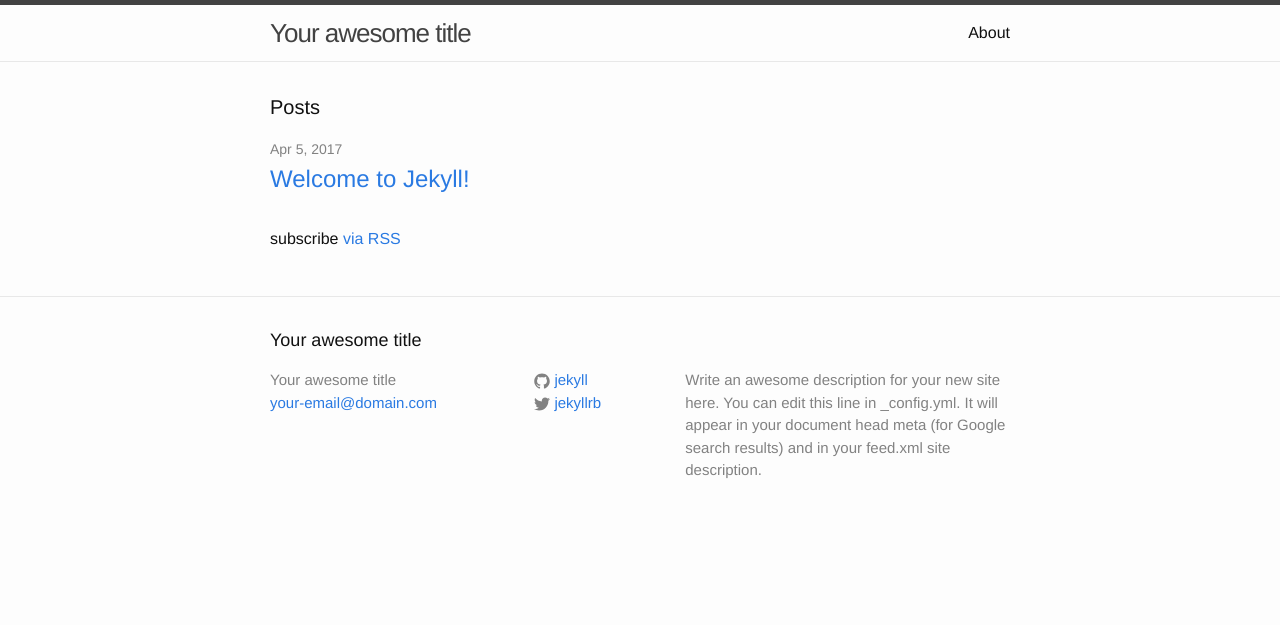
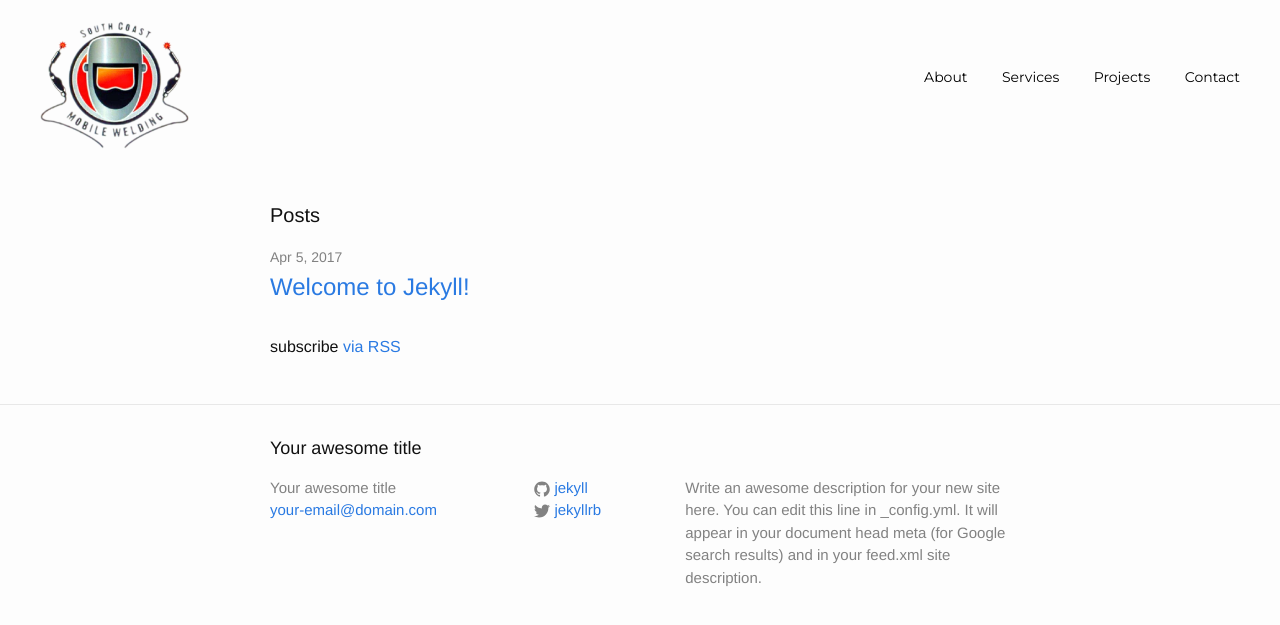
Before and after one commit to PatrickRoberts93/SCMW, a Jekyll site: the page built from index.html, in a window 1280 px wide. Shown: the top 625 px of the page. Built offline with Jekyll 4.4.1, drawn with Linux system fonts in a browser that asks for light colours.

Commit message:
closes issue #1 navbar

```diff
--- a/_includes/head.html
+++ b/_includes/head.html
@@ -6,6 +6,7 @@
   <title>{% if page.title %}{{ page.title }}{% else %}{{ site.title }}{% endif %}</title>
   <meta name="description" content="{% if page.excerpt %}{{ page.excerpt | strip_html | strip_newlines | truncate: 160 }}{% else %}{{ site.description }}{% endif %}">
 
+  <link href="https://fonts.googleapis.com/css?family=Montserrat|Roboto" rel="stylesheet">
   <link rel="stylesheet" href="{{ "/css/main.css" | prepend: site.baseurl }}">
   <link rel="canonical" href="{{ page.url | replace:'index.html','' | prepend: site.baseurl | prepend: site.url }}">
   <link rel="alternate" type="application/rss+xml" title="{{ site.title }}" href="{{ "/feed.xml" | prepend: site.baseurl | prepend: site.url }}">
--- a/_includes/header.html
+++ /dev/null
@@ -1,27 +0,0 @@
-<header class="site-header">
-
-  <div class="wrapper">
-
-    <a class="site-title" href="{{ site.baseurl }}/">{{ site.title }}</a>
-
-    <nav class="site-nav">
-      <a href="#" class="menu-icon">
-        <svg viewBox="0 0 18 15">
-          <path fill="#424242" d="M18,1.484c0,0.82-0.665,1.484-1.484,1.484H1.484C0.665,2.969,0,2.304,0,1.484l0,0C0,0.665,0.665,0,1.484,0 h15.031C17.335,0,18,0.665,18,1.484L18,1.484z"/>
-          <path fill="#424242" d="M18,7.516C18,8.335,17.335,9,16.516,9H1.484C0.665,9,0,8.335,0,7.516l0,0c0-0.82,0.665-1.484,1.484-1.484 h15.031C17.335,6.031,18,6.696,18,7.516L18,7.516z"/>
-          <path fill="#424242" d="M18,13.516C18,14.335,17.335,15,16.516,15H1.484C0.665,15,0,14.335,0,13.516l0,0 c0-0.82,0.665-1.484,1.484-1.484h15.031C17.335,12.031,18,12.696,18,13.516L18,13.516z"/>
-        </svg>
-      </a>
-
-      <div class="trigger">
-        {% for my_page in site.pages %}
-          {% if my_page.title %}
-          <a class="page-link" href="{{ my_page.url | prepend: site.baseurl }}">{{ my_page.title }}</a>
-          {% endif %}
-        {% endfor %}
-      </div>
-    </nav>
-
-  </div>
-
-</header>
--- /dev/null
+++ b/_includes/navbar.html
@@ -0,0 +1,12 @@
+<div class="navbar">
+
+    <a href="{{ " " | prepend: site.baseurl }}"><img src="/img/logo.png" alt="South Coast Mobile Welding" class="logo"></a>
+
+    <ul class="nav">
+        <li><a href="{{ " /about " | prepend: site.baseurl }}">About</a></li>
+        <li><a href="{{ " /services " | prepend: site.baseurl }}">Services</a></li>
+        <li><a href="{{ " /projects " | prepend: site.baseurl }}">Projects</a></li>
+        <li><a href="{{ " /contact " | prepend: site.baseurl }}">Contact</a></li>
+    </ul>
+
+</div>
--- a/_layouts/default.html
+++ b/_layouts/default.html
@@ -5,7 +5,11 @@
 
   <body>
 
-    {% include header.html %}
+    <header>
+
+      {% include navbar.html %}
+
+    </header>
 
     <div class="page-content">
       <div class="wrapper">
--- /dev/null
+++ b/_sass/_navbar.scss
@@ -0,0 +1,56 @@
+.navbar {
+    max-width: 1200px;
+    margin: 0 auto;
+    padding: 20px;
+
+    img {
+        max-width: 150px;
+    }
+
+    .nav {
+        float: right;
+        padding: 45px 0 0;
+        margin: 0;
+
+        li {
+            display: inline;
+
+            a {
+                font-family: 'Montserrat', sans-serif;
+                font-size: 14px;
+                text-decoration: none;
+                margin: 0 0 0 30px;
+                color: #000;
+
+                &:hover {
+                    text-decoration: none;
+                    color: #198ef1;
+                    border-bottom: 2px solid #198ef1;
+                }
+            }
+        }
+    }
+
+    @media only screen and (max-width: 720px) {
+        img {
+            display: block;
+            margin: auto;
+        }
+
+        .nav {
+            float: none;
+            padding: 0;
+
+            li {
+                display: block;
+                text-align: center;
+                padding: 20px 0 0;
+
+                a {
+                    margin: 0;
+                    font-size: 12px;
+                }
+            }
+        }
+    }
+}
--- a/css/main.scss
+++ b/css/main.scss
@@ -49,5 +49,6 @@ $on-laptop:        800px;
 @import
         "base",
         "layout",
-        "syntax-highlighting"
+        "syntax-highlighting",
+        "navbar"
 ;
```
Also changed, not shown: img/logo.png (added).
